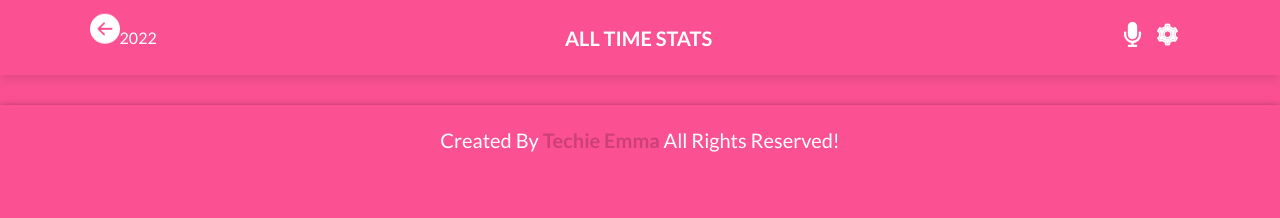
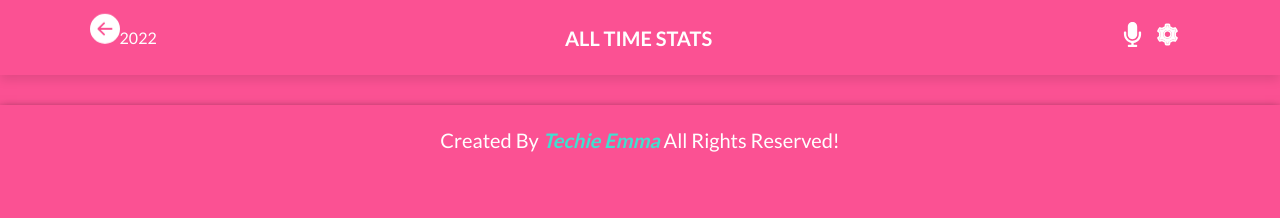
Before and after one commit to nickemma/country-app-metrics, a React (Create React App) app: page /1/1 in a window 1280 px wide. Shown: the top 218 px of the page. Built offline with nearby package versions, Linux system fonts and the light colour scheme.

Commit message:
fixed error

```diff
--- a/src/styles/Footer.scss
+++ b/src/styles/Footer.scss
@@ -5,7 +5,8 @@
   font-size: 2rem;
 
   span {
-    color: var(--primary-color);
+    color: turquoise;
+    font-style: italic;
     font-weight: 700;
   }
 }
```
